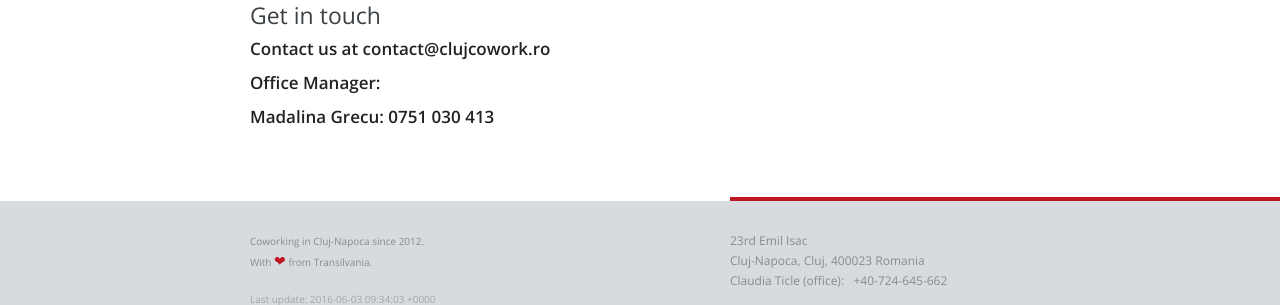
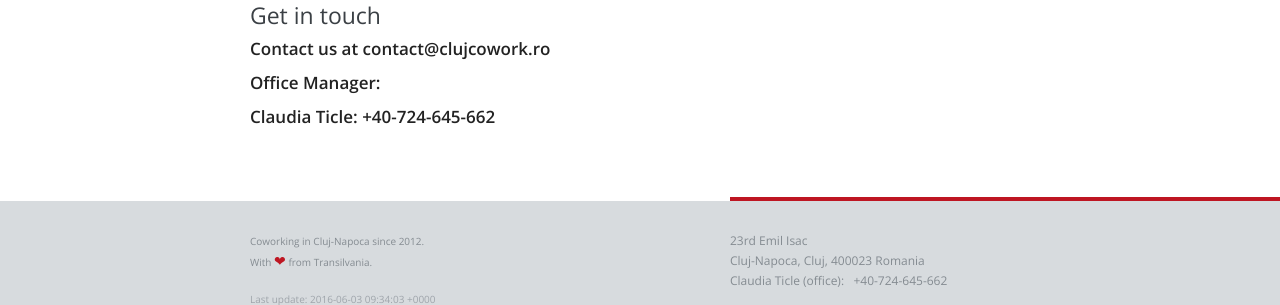
Before and after one commit to cluj-cowork/cluj-cowork.github.com, a Jekyll site: the page built from contact.html, in a window 1280 px wide. Shown: the part 601-906 px from the top of the page. Built offline with Jekyll 4.4.1, drawn with Linux system fonts in a browser that asks for light colours; nearby versions of some CDN libraries.

Commit message:
Changed some contact details

```diff
--- a/contact.html
+++ b/contact.html
@@ -14,7 +14,7 @@
     <h4>Get in touch</h4>
     <h5> Contact us at contact@clujcowork.ro </h5>
     <h5> Office Manager: </h5>
-    <h5> Madalina Grecu: 0751 030 413</h5>
+    <h5> Claudia Ticle: +40-724-645-662</h5>
     <!---
     <div class="alert-box success" style="display: none">
       Thank you, our response won't wait.
--- a/ro/contact.html
+++ b/ro/contact.html
@@ -15,7 +15,7 @@
     <h4>Get in touch</h4>
     <h5> Contact us at contact@clujcowork.ro </h5>
     <h5> Office Manager: </h5>
-    <h5> Madalina Grecu: 0751 030 413</h5>
+    <h5> Claudia Ticle: +40-724-645-662</h5>
     <!---
     <div class="alert-box success" style="display: none">
       Mulțumim, vom reveni cu un răspuns cât se poate de repede.
```
